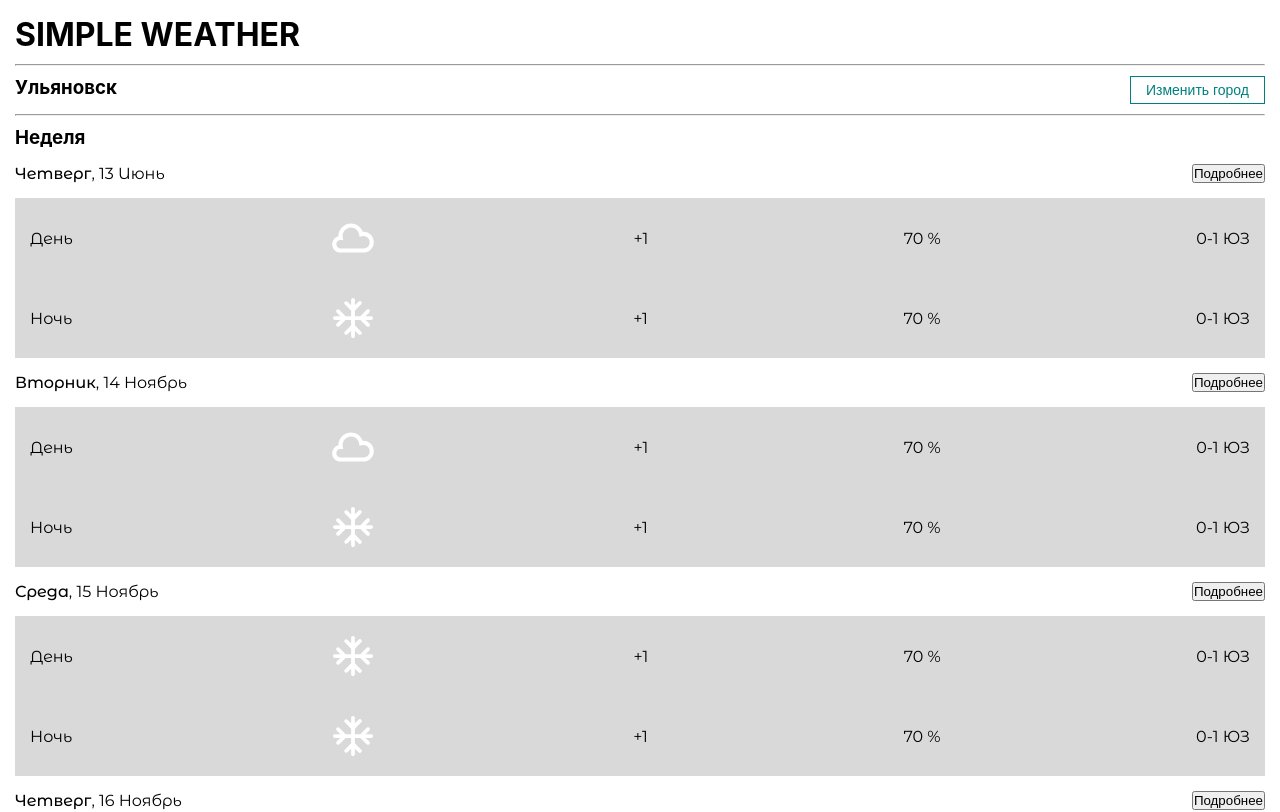
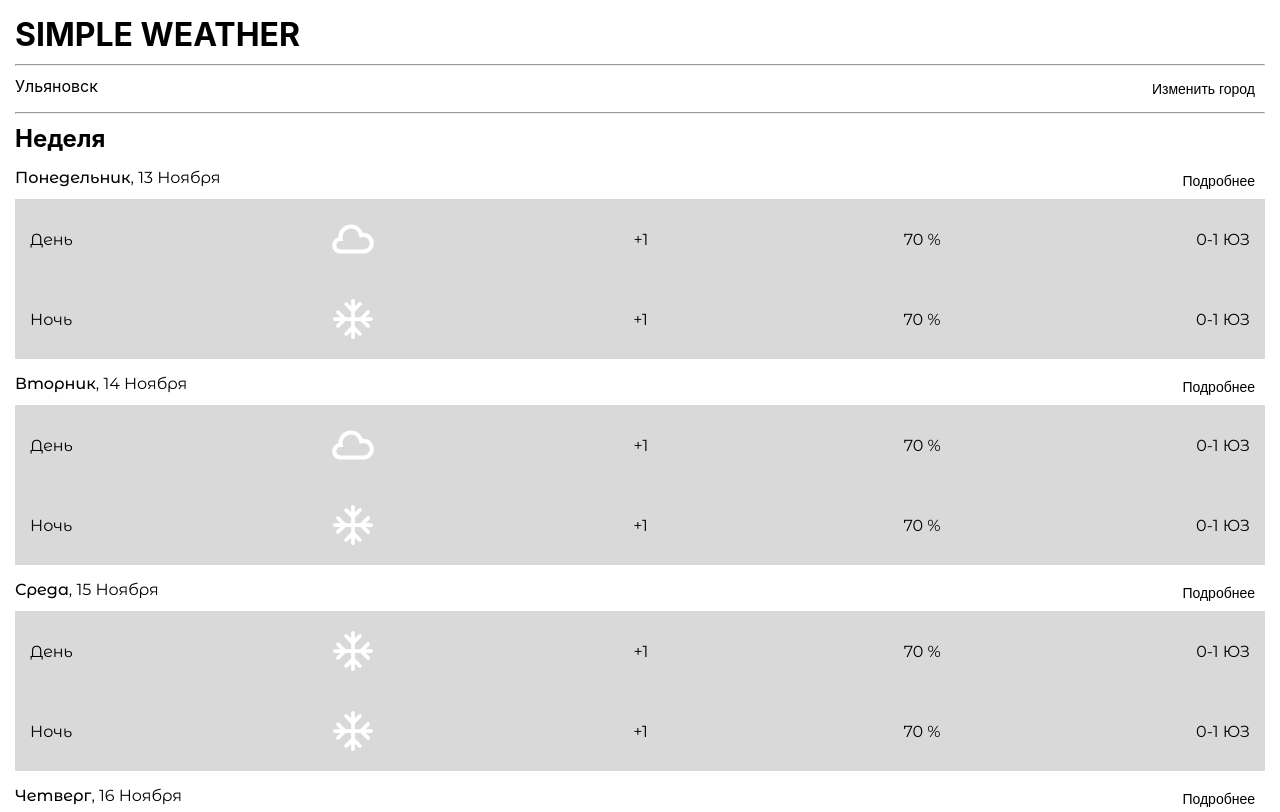
Before and after one commit to HerbalTea312/weather_study_app, a React (Create React App) app: page / in a window 1280 px wide. Shown: the top 812 px of the page. Built offline with nearby package versions, Linux system fonts and the light colour scheme; the HTML template or start-up script is replaced by a standard one.

Commit message:
destructured props

```diff
--- a/src/App.js
+++ b/src/App.js
@@ -11,7 +11,7 @@ function App() {
         <h1>SIMPLE WEATHER</h1>
         <hr style={{ margin: '10px 0' }} />
       </header>
-      <City />
+      <City cityName='Ульяновск'/>
       <hr style={{ margin: '10px 0' }} />
       {/* <ThreeRowTable data={data} />
       <OneRowTable data={wind} title='Ветер, м/с' />
@@ -27,7 +27,7 @@ export default App;
 const dataMobile =
   [{
     "id": "1",
-    "date": "2023-07-13",
+    "date": "2023-11-13",
     "day": {
       "icon": "Cloud",
       "temperature": "+1",
--- a/src/components/City.jsx
+++ b/src/components/City.jsx
@@ -1,20 +1,20 @@
 import React, { useState } from 'react';
 import ModalWindow from './UI/ModalWindow/ModalWindow';
-import ChangeButton from './UI/ChangeButton/ChangeButton';
+import StyledButton from './UI/StyledButton/StyledButton';
 import Input from './UI/Input/Input';
 import '../styles/App.css'
 
-const City = function () {
+const City = function ({cityName, ...props}) {
 
     const [modal, setModal] = useState(false);
     const [city, setCity] = useState();
 
     return (
         <div className='flex space_between'>
-            <h3>Ульяновск</h3>
-            <ChangeButton onClick={() => setModal(true)}>
+            <h>{cityName}</h>
+            <StyledButton onClick={() => setModal(true)}>
                 Изменить город
-            </ChangeButton>
+            </StyledButton>
             <ModalWindow
                 visible={modal} setVisible={setModal}>
                 <form>
--- a/src/components/Mobile/Day/Day.jsx
+++ b/src/components/Mobile/Day/Day.jsx
@@ -1,6 +1,7 @@
 import React from 'react';
 import Item from '../Item/Item';
 import classes from './Day.module.css';
+import StyledButton from '../../UI/StyledButton/StyledButton'
 
 function getWeekDay(date) {
     let days = ['Воскресенье', 'Понедельник', 'Вторник', 'Среда', 'Четверг', 'Пятница', 'Суббота'];
@@ -8,21 +9,21 @@ function getWeekDay(date) {
 }
 
 function getMonthName(date) {
-    let months = ['Декабрь', 'Январь', 'Февраль', 'Март', 'Апрель', 'Май', 'Июнь', 'Июль', 'Сентябрь', 'Октябрь', 'Ноябрь'];
+    let months = ['Декабря', 'Января', 'Февраля', 'Марта', 'Апреля', 'Мая', 'Июня', 'Июля', 'Сентября', 'Октября', 'Ноября'];
     return months[date.getMonth()];
 }
 
-const Day = function (props) {
-    let date = new Date(props.day.date);
+const Day = function ({day, ...props}) {
+    let date = new Date(day.date);
     return (
-        <div>
+        <div className={classes.dayBorder}>
             <div className={classes.dayMobile}>
-                <p><span className={classes.weekDay}>{getWeekDay(date)}</span>, {date.getDate()}  {getMonthName(date)}</p>
-                <button>Подробнее</button>
+                <p><span className={classes.weekDayText}>{getWeekDay(date)}</span>, {date.getDate()}  {getMonthName(date)}</p>
+                <StyledButton>Подробнее</StyledButton>
             </div>
             <div>
-                <Item details={props.day.day} time='День' />
-                <Item details={props.day.night} time='Ночь' />
+                <Item details={day.day} time='День' />
+                <Item details={day.night} time='Ночь' />
             </div>
         </div>
     );
--- a/src/components/Mobile/Day/Day.module.css
+++ b/src/components/Mobile/Day/Day.module.css
@@ -1,12 +1,16 @@
 .dayMobile {
     display: flex;
     justify-content: space-between;
-    margin: 15px 0;
+    margin: 5px 0;
     flex-direction: row;
 }
 
-.weekDay {
+.weekDayText {
     font-family:'Montserrat Alternates Medium';
+}
+
+.dayBorder {
+    margin: 15px 0 5px 0;
 }
 
 @font-face {
--- a/src/components/Mobile/Item/Item.jsx
+++ b/src/components/Mobile/Item/Item.jsx
@@ -2,14 +2,14 @@ import React from 'react';
 import WeatherSVG from '../../UI/Icons/WeatherSVG';
 import classes from './Item.module.css';
 
-const Item = function (props) {
+const Item = function ({details, time, ...props}) {
     return (
-        <div className={classes.mobileItem} >
-            <p>{props.time}</p>
-            <WeatherSVG value={props.details.icon} />
-            <p>{props.details.temperature}</p>
-            <p>{props.details.wet}</p>
-            <p>{props.details.wind}</p>
+        <div className={classes.mobileItem}>
+            <p>{time}</p>
+            <WeatherSVG value={details.icon} />
+            <p>{details.temperature}</p>
+            <p>{details.wet}</p>
+            <p>{details.wind}</p>
         </div>
     );
 }
--- a/src/components/Mobile/Week/Week.jsx
+++ b/src/components/Mobile/Week/Week.jsx
@@ -2,11 +2,11 @@ import Day from '../Day/Day';
 import React from 'react';
 // import classes from './Week.module.css';
 
-const Week = function (props) {
+const Week = function ({data, ...props}) {
     return (
         <div>
-            <h3>Неделя</h3>
-            {props.data.map(day =>
+            <h2>Неделя</h2>
+            {data.map(day =>
                <Day day={day}/> )}
         </div>
     );
--- a/src/components/UI/ChangeButton/ChangeButton.jsx
+++ b/src/components/UI/StyledButton/StyledButton.jsx
@@ -1,5 +1,5 @@
 import React from 'react';
-import classes from './ChangeButton.module.css';
+import classes from './StyledButton.module.css';
 
 const ChangeButton = ({children, ...props}) => {
     return (
--- a/src/components/UI/ChangeButton/ChangeButton.module.css
+++ b/src/components/UI/StyledButton/StyledButton.module.css
@@ -1,8 +1,7 @@
 .myBtn {
-    padding: 5px 15px;
-    color: teal;
+    padding: 5px 10px;
     font-size: 14px;
     background: transparent;
-    border: 1px solid teal;
+    border: 0;
     cursor: pointer;
 }
```
